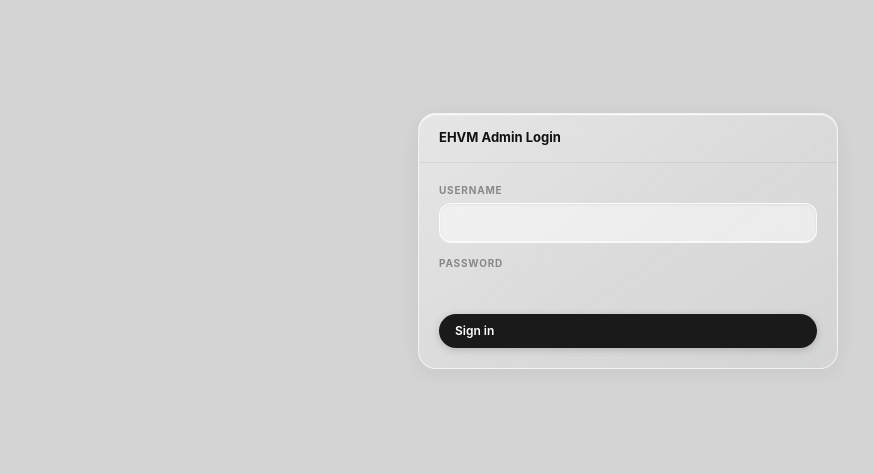
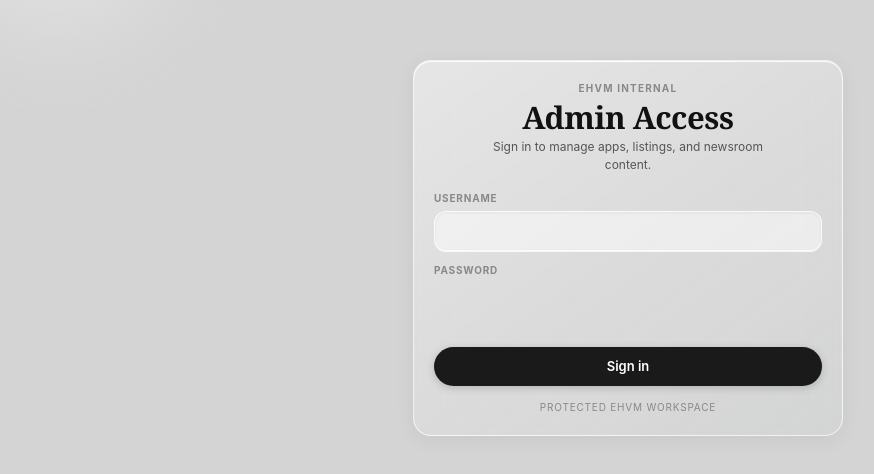
Before and after one commit to davbaghdasaryann/ehvm2, a Next.js app: page /admin/login in a window 1280 px wide. Shown: the part 152-626 px from the top of the page, without its empty margins (12-886 px from the left). Built offline with nearby package versions, Linux system fonts and the light colour scheme.

Commit message:
Enhance admin interface and news functionality. Added 'Guide' panel to admin navigation, improved login page styling with new CSS classes, and optimized news article sorting by featured status. Updated TypeScript definitions and adjusted image handling in news components for better performance.

```diff
--- /dev/null
+++ b/src/admin/components/panels/GuidePanel.tsx
@@ -0,0 +1,82 @@
+'use client'
+
+import { useAdminStore } from '@/admin/store/adminStore'
+
+export default function GuidePanel() {
+  const s = useAdminStore()
+
+  return (
+    <div>
+      <div className="panel-header">
+        <div>
+          <div className="panel-title">How To Use Admin</div>
+          <div className="panel-subtitle">Quick reference for apps, news, media, and publishing workflow</div>
+        </div>
+      </div>
+
+      <div className="card">
+        <div className="card-header">
+          <div className="card-title">1. Create Or Edit App</div>
+        </div>
+        <div className="card-body">
+          <ol className="admin-guide-list">
+            <li>Open `All Apps` to edit existing app, or click `New App`.</li>
+            <li>Fill `Meta & Identity` first: name, tagline, description, badge, links.</li>
+            <li>Complete app data panels: KPIs, Financials, Charts, Funnel, Product, Market, Opportunities.</li>
+            <li>Add `Contact & Process` and `Media & Images` before publish.</li>
+          </ol>
+          <div className="admin-guide-actions">
+            <button className="btn btn-ghost btn-sm" onClick={() => s.setPanel('apps')}>Open Apps</button>
+            <button className="btn btn-primary btn-sm" onClick={() => s.newApp()}>New App</button>
+          </div>
+        </div>
+      </div>
+
+      <div className="card">
+        <div className="card-header">
+          <div className="card-title">2. Manage News</div>
+        </div>
+        <div className="card-body">
+          <ol className="admin-guide-list">
+            <li>Go to `News` panel and add/edit article fields: image, title, subtitle, quote, button.</li>
+            <li>Set `Published = Yes` to show on website.</li>
+            <li>Set `Featured = Yes` to prioritize in floating news and `/news/all`.</li>
+          </ol>
+          <div className="admin-guide-actions">
+            <button className="btn btn-ghost btn-sm" onClick={() => s.setPanel('news')}>Open News</button>
+          </div>
+        </div>
+      </div>
+
+      <div className="card">
+        <div className="card-header">
+          <div className="card-title">3. Save, Preview, Publish</div>
+        </div>
+        <div className="card-body">
+          <ol className="admin-guide-list">
+            <li>Use `Save Draft` while editing.</li>
+            <li>Use `Live Preview` to verify layout and data.</li>
+            <li>Use `Publish App` only when required fields are complete.</li>
+            <li>Use `Export` if you want a backup copy of current database JSON.</li>
+          </ol>
+          <div className="admin-guide-actions">
+            <button className="btn btn-ghost btn-sm" onClick={() => s.setPanel('preview')}>Open Preview</button>
+          </div>
+        </div>
+      </div>
+
+      <div className="card">
+        <div className="card-header">
+          <div className="card-title">4. Image Upload Tips</div>
+        </div>
+        <div className="card-body">
+          <ul className="admin-guide-list">
+            <li>Use `Upload` buttons in panels to store images under `/uploads/...`.</li>
+            <li>Prefer clear PNG/JPG/WebP files under 10MB.</li>
+            <li>If an image is missing on site, re-open the entry and verify the saved URL.</li>
+          </ul>
+        </div>
+      </div>
+    </div>
+  )
+}
--- a/src/admin/types.ts
+++ b/src/admin/types.ts
@@ -168,6 +168,7 @@ export interface AdminDatabase {
 }
 
 export type PanelName =
+  | 'guide'
   | 'apps'
   | 'news'
   | 'meta'
--- a/src/app/admin/AdminClient.tsx
+++ b/src/app/admin/AdminClient.tsx
@@ -3,6 +3,7 @@ import { useEffect, useState } from 'react'
 import { useAdminStore } from '@/admin/store/adminStore'
 import { PanelName } from '@/admin/types'
 import AppsPanel from '@/admin/components/panels/AppsPanel'
+import GuidePanel from '@/admin/components/panels/GuidePanel'
 import NewsPanel from '@/admin/components/panels/NewsPanel'
 import MetaPanel from '@/admin/components/panels/MetaPanel'
 import KpisPanel from '@/admin/components/panels/KpisPanel'
@@ -15,6 +16,7 @@ import {
 } from '@/admin/components/panels/MiscPanels'
 
 const NAV_ITEMS: { panel: PanelName; icon: string; label: string; editOnly?: boolean }[] = [
+  { panel: 'guide', icon: '🧭', label: 'Guide', editOnly: false },
   { panel: 'news', icon: '📰', label: 'News', editOnly: false },
   { panel: 'meta', icon: '🏷', label: 'Meta & Identity', editOnly: true },
   { panel: 'kpis', icon: '📊', label: 'KPI Cards', editOnly: true },
@@ -61,6 +63,7 @@ export default function AdminClient() {
   }, [])
 
   const panelComponent: Record<PanelName, React.ReactNode> = {
+    guide: <GuidePanel />,
     apps: <AppsPanel />,
     news: <NewsPanel />,
     meta: <MetaPanel />,
--- a/src/app/admin/admin.css
+++ b/src/app/admin/admin.css
@@ -122,6 +122,22 @@
 .json-preview { background: rgba(0,0,0,0.04); border: 1px solid rgba(0,0,0,0.08); border-radius: var(--radius-sm); padding: 20px; font-family: var(--mono); font-size: 11px; color: #555; line-height: 1.7; max-height: 600px; overflow-y: auto; white-space: pre-wrap; word-break: break-all; }
 .chart-data-row { display: flex; align-items: center; gap: 8px; margin-bottom: 6px; }
 .chart-color-dot { width: 10px; height: 10px; border-radius: 50%; flex-shrink: 0; }
+.admin-guide-list {
+  display: flex;
+  flex-direction: column;
+  gap: 7px;
+  margin: 0;
+  padding-left: 18px;
+  color: var(--text2);
+  font-size: 12px;
+  line-height: 1.55;
+}
+.admin-guide-actions {
+  display: flex;
+  gap: 8px;
+  margin-top: 14px;
+  flex-wrap: wrap;
+}
 .modal-backdrop { position: fixed; inset: 0; z-index: 500; background: rgba(180,180,180,0.5); backdrop-filter: blur(6px); display: flex; align-items: center; justify-content: center; }
 .modal-box { background: linear-gradient(145deg,rgba(255,255,255,0.72),rgba(255,255,255,0.48)); backdrop-filter: blur(24px) saturate(1.6); border: 1px solid rgba(255,255,255,0.75); box-shadow: inset 0 1px 1px rgba(255,255,255,0.9), 0 20px 60px rgba(0,0,0,0.15); border-radius: 20px; padding: 28px; width: 480px; max-width: 90vw; }
 .pl-market-circles { display: flex; align-items: center; justify-content: center; gap: 32px; padding: 24px 0 20px; }
@@ -139,4 +155,104 @@
 .admin-page ::-webkit-scrollbar-track { background: transparent; }
 .admin-page ::-webkit-scrollbar-thumb { background: rgba(0,0,0,0.15); border-radius: 4px; }
 .admin-page ::-webkit-scrollbar-thumb:hover { background: rgba(0,0,0,0.25); }
+ .admin-login-shell {
+  min-height: 100dvh;
+  width: 100%;
+  display: grid;
+  place-items: center;
+  padding: 20px;
+  position: relative;
+  overflow: hidden;
+ }
+ .admin-login-orb {
+  position: absolute;
+  border-radius: 999px;
+  filter: blur(36px);
+  pointer-events: none;
+  opacity: 0.45;
+ }
+ .admin-login-orb-a {
+  width: 320px;
+  height: 320px;
+  top: -90px;
+  left: -90px;
+  background: radial-gradient(circle at center, rgba(255,255,255,0.88) 0%, rgba(255,255,255,0.28) 55%, transparent 72%);
+ }
+ .admin-login-orb-b {
+  width: 260px;
+  height: 260px;
+  right: -70px;
+  bottom: -70px;
+  background: radial-gradient(circle at center, rgba(17,17,17,0.12) 0%, rgba(17,17,17,0.04) 56%, transparent 76%);
+ }
+ .admin-login-card {
+  width: 100%;
+  max-width: 430px;
+  margin: 0;
+  position: relative;
+  z-index: 1;
+ }
+ .admin-login-head {
+  text-align: center;
+  margin-bottom: 18px;
+  display: flex;
+  flex-direction: column;
+  gap: 5px;
+ }
+ .admin-login-kicker {
+  font-size: 10px;
+  font-weight: 700;
+  letter-spacing: 0.12em;
+  text-transform: uppercase;
+  color: var(--text3);
+ }
+ .admin-login-title {
+  font-family: var(--serif);
+  font-size: 31px;
+  font-weight: 700;
+  line-height: 1.05;
+  letter-spacing: -0.4px;
+  color: var(--text);
+ }
+ .admin-login-subtitle {
+  font-size: 12px;
+  line-height: 1.45;
+  color: var(--text2);
+  max-width: 310px;
+  margin: 0 auto;
+ }
+ .admin-login-form {
+  gap: 12px;
+ }
+ .admin-login-error {
+  min-height: 16px;
+  font-size: 12px;
+  color: var(--red);
+  text-align: left;
+  opacity: 0;
+  transition: opacity 0.15s ease;
+ }
+ .admin-login-error.show {
+  opacity: 1;
+ }
+ .admin-login-submit {
+  width: 100%;
+  justify-content: center;
+  font-size: 13px;
+  padding-top: 10px;
+  padding-bottom: 10px;
+ }
+ .admin-login-footnote {
+  margin-top: 14px;
+  text-align: center;
+  font-size: 10px;
+  color: var(--text3);
+  letter-spacing: 0.08em;
+  text-transform: uppercase;
+ }
 @media (max-width: 900px) { .sidebar { display: none; } .main-content { padding: 20px 16px 60px; } .form-grid-2, .form-grid-3 { grid-template-columns: 1fr; } }
+@media (max-width: 520px) {
+  .admin-login-card { max-width: 100%; }
+  .admin-login-title { font-size: 27px; }
+  .admin-login-subtitle { font-size: 11px; max-width: none; }
+}
--- a/src/app/admin/login/page.tsx
+++ b/src/app/admin/login/page.tsx
@@ -36,13 +36,19 @@ export default function AdminLoginPage() {
   };
 
   return (
-    <div style={{ minHeight: "100vh", display: "flex", alignItems: "center", justifyContent: "center", padding: 20 }}>
-      <div className="card" style={{ width: "100%", maxWidth: 420 }}>
-        <div className="card-header">
-          <div className="card-title">EHVM Admin Login</div>
-        </div>
+    <div className="admin-login-shell">
+      <div className="admin-login-orb admin-login-orb-a" />
+      <div className="admin-login-orb admin-login-orb-b" />
+
+      <div className="admin-login-card card">
         <div className="card-body">
-          <form onSubmit={onSubmit} className="form-grid">
+          <div className="admin-login-head">
+            <p className="admin-login-kicker">EHVM Internal</p>
+            <h1 className="admin-login-title">Admin Access</h1>
+            <p className="admin-login-subtitle">Sign in to manage apps, listings, and newsroom content.</p>
+          </div>
+
+          <form onSubmit={onSubmit} className="form-grid admin-login-form">
             <div className="field">
               <label className="field-label">Username</label>
               <input
@@ -63,13 +69,15 @@ export default function AdminLoginPage() {
                 required
               />
             </div>
-            {error ? (
-              <p style={{ color: "var(--red)", fontSize: 12 }}>{error}</p>
-            ) : null}
-            <button className="btn btn-primary" type="submit" disabled={loading}>
+            <p className={`admin-login-error${error ? " show" : ""}`} role="alert">
+              {error || " "}
+            </p>
+            <button className="btn btn-primary admin-login-submit" type="submit" disabled={loading}>
               {loading ? "Signing in..." : "Sign in"}
             </button>
           </form>
+
+          <p className="admin-login-footnote">Protected EHVM workspace</p>
         </div>
       </div>
     </div>
--- a/src/app/news/[slug]/page.tsx
+++ b/src/app/news/[slug]/page.tsx
@@ -29,7 +29,7 @@ export default async function ArticleDetail({ params }: { params: Promise<{ slug
 
         <div className="relative w-full aspect-[16/9] rounded-icon overflow-hidden mb-[16px] bg-thumbnail">
           {article.thumbnail ? (
-            <Image src={article.thumbnail} alt={article.title} fill className="object-cover" />
+            <Image src={article.thumbnail} alt={article.title} fill unoptimized className="object-cover" />
           ) : (
             <div className="w-full h-full flex items-center justify-center text-[14px] text-muted">
               No image uploaded
--- a/src/components/NavPills.tsx
+++ b/src/components/NavPills.tsx
@@ -5,9 +5,9 @@ import Link from "next/link";
 import { usePathname, useRouter } from "next/navigation";
 
 const navItems = [
-  { label: "🏠 Home", href: "/" },
-  { label: "🗞️ News", href: "/news" },
-  { label: "✉️ Contact", href: "/contact" },
+  { label: "Home", href: "/" },
+  { label: "News", href: "/news" },
+  { label: "Contact", href: "/contact" },
 ];
 
 export default function NavPills() {
--- a/src/lib/data.ts
+++ b/src/lib/data.ts
@@ -74,6 +74,8 @@ const getCachedNewsPayload = unstable_cache(
     const articles = records
       .map(mapAdminNewsToArticle)
       .sort((a, b) => {
+        const featuredDelta = Number(Boolean(b.featured)) - Number(Boolean(a.featured));
+        if (featuredDelta !== 0) return featuredDelta;
         const aTime = a.date ? Date.parse(a.date) : 0;
         const bTime = b.date ? Date.parse(b.date) : 0;
         return bTime - aTime;
```
Also changed, not shown: src/app/news/all/NewsListView.tsx (+13 -2 lines), src/app/news/page.tsx (+32 -7 lines), 1 other file (tests, documents, lock files or other folders).
